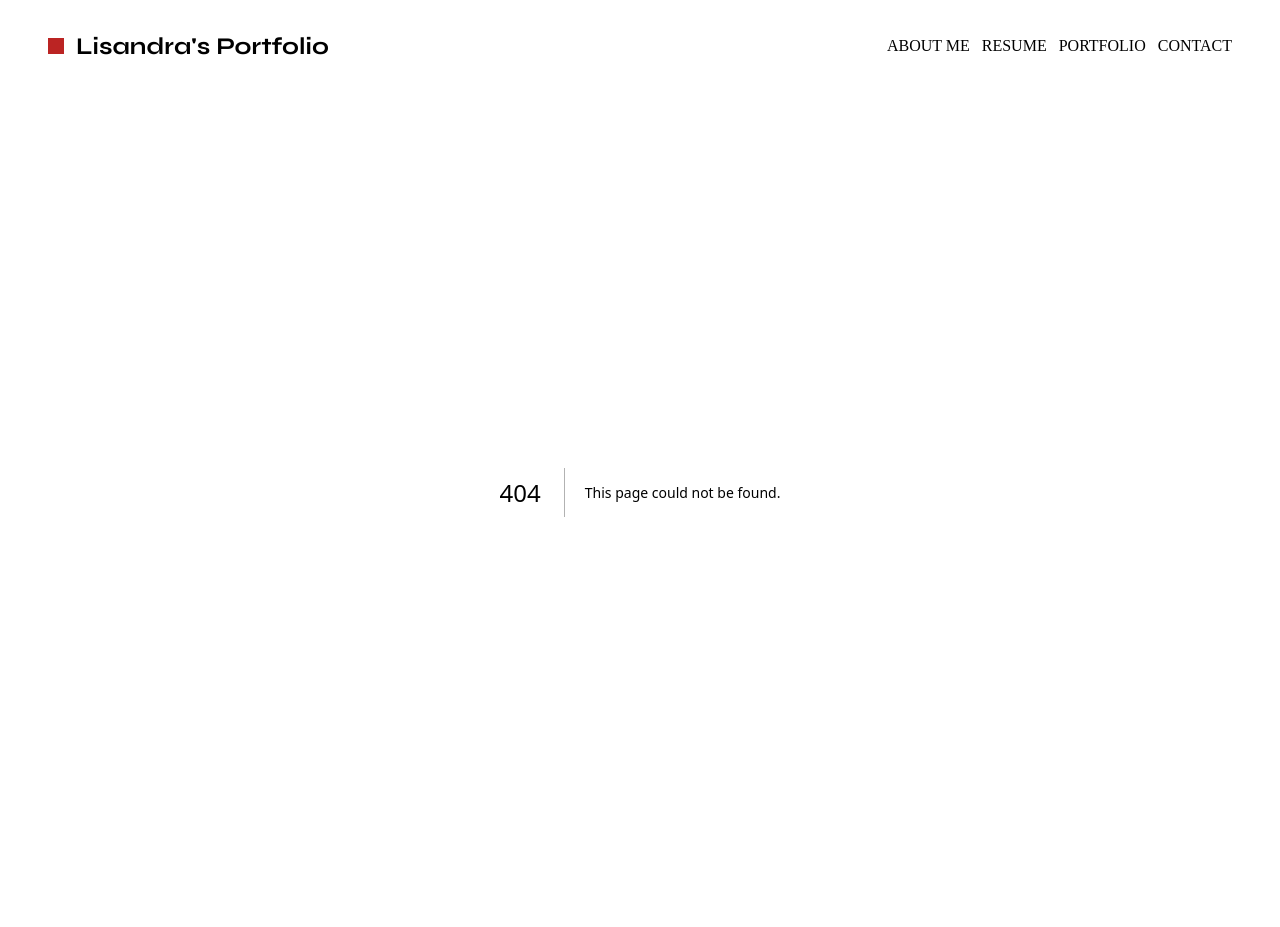
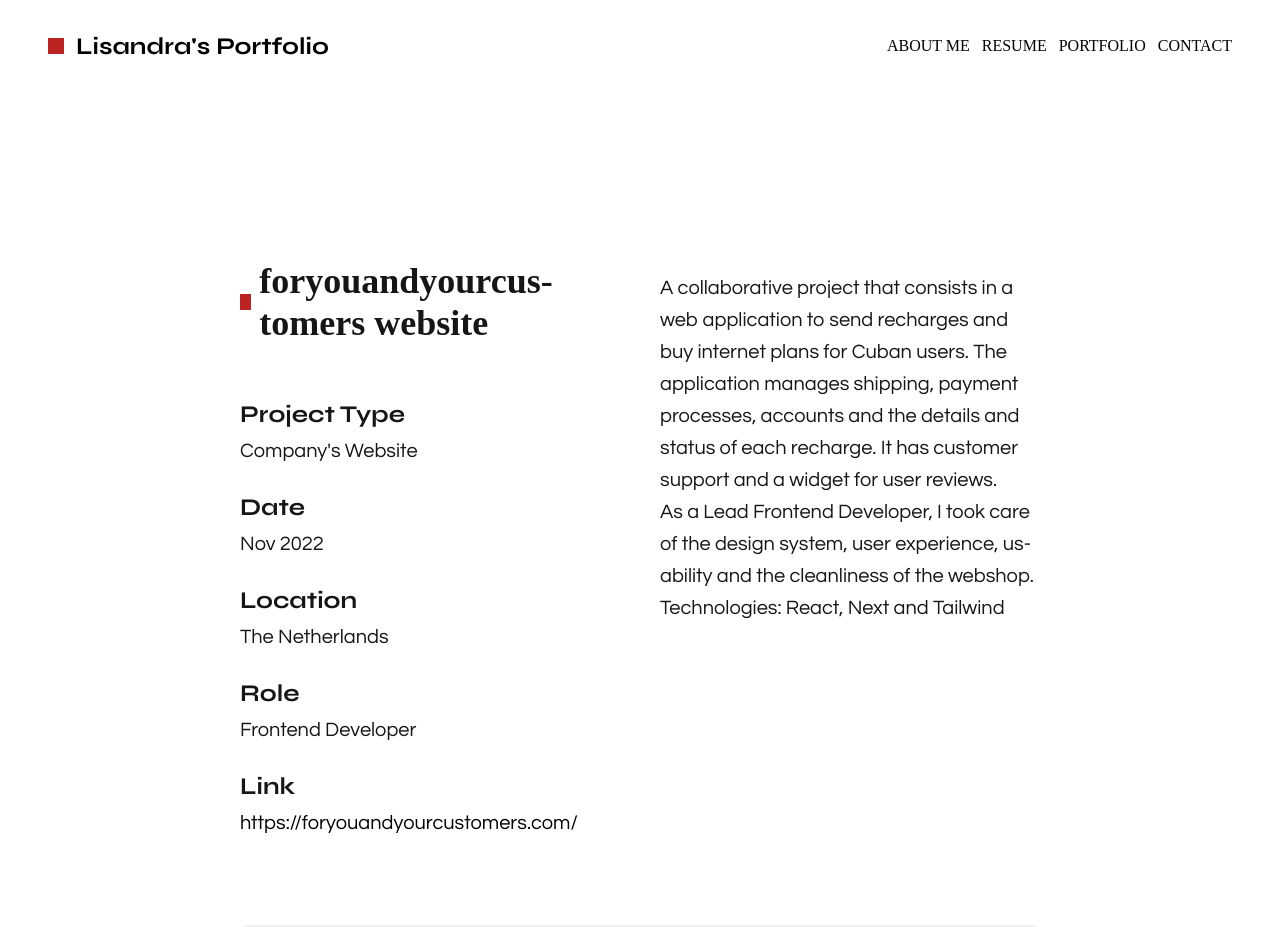
Before and after one commit to lisichaviano/portfolio-lisandra, a Next.js app: page /portfolio/foryouandyourcustomers in a window 1280 px wide. Before the commit this address had no page. Shown: the top 927 px of the page. Built offline with nearby package versions, Linux system fonts and the light colour scheme.

Commit message:
new porfolio and project page created

```diff
--- /dev/null
+++ b/src/app/portfolio/[projectName]/page.tsx
@@ -0,0 +1,123 @@
+import { projects } from "../page";
+import { PageProps } from "../../../types";
+import Link from "../../../components/Link";
+import { notFound } from "next/navigation";
+
+const ProjectPage = ({ params }: PageProps) => {
+  const { projectName } = params;
+  const project = projects.find((p) => p.path === projectName);
+
+  if (!project) {
+    return notFound();
+  }
+  const nextProject = projects[projects.indexOf(project) + 1]?.path;
+
+  const prevProject = projects[projects.indexOf(project) - 1]?.path;
+
+  return (
+    <div className="flex flex-col responsive-width">
+      <div className="flex max-md:flex-col gap-10 items-start">
+        <div className="flex flex-col md:w-1/2 gap-y-4 md:gap-y-8">
+          {/* Project Title */}
+          <div className="flex gap-2 items-center">
+            <div className="bg-firebrick w-2 h-2 md:w-4 md:h-4 overflow-hidden" />
+            <p className="text-2xl md:text-4xl my-6 font-bold">
+              {project?.title}
+            </p>
+          </div>
+          {/* Project Type */}
+          <div className="flex flex-col gap-3">
+            <span className="text-lg md:text-2xl font-bold font-syne">
+              Project Type
+            </span>
+            <span className="text-md md:text-xl font-questrial">
+              {project?.projectType}
+            </span>
+          </div>
+
+          {/* Project Date */}
+          <div className="flex flex-col gap-3">
+            <span className="text-lg md:text-2xl font-bold font-syne">
+              Date
+            </span>
+            <span className="text-md md:text-xl font-questrial">
+              {project?.date}
+            </span>
+          </div>
+
+          {/* Project Location */}
+          <div className="flex flex-col gap-3">
+            <span className="text-lg md:text-2xl font-bold font-syne">
+              Location
+            </span>
+            <span className="text-md md:text-xl font-questrial">
+              {project?.location}
+            </span>
+          </div>
+
+          {/* Project Role */}
+          <div className="flex flex-col gap-3">
+            <span className="text-lg md:text-2xl font-bold font-syne">
+              Role
+            </span>
+            <span className="text-md md:text-xl font-questrial">
+              {project?.role}
+            </span>
+          </div>
+
+          {/* Project Link */}
+          {project?.linkToWebsite && (
+            <div className="flex flex-col gap-3">
+              <span className="text-lg md:text-2xl font-bold font-syne">
+                Link
+              </span>
+              <Link
+                additionalClassNAme="text-md md:text-xl font-questrial"
+                href={project.linkToWebsite}
+              >
+                {project.linkToWebsite}
+              </Link>
+            </div>
+          )}
+        </div>
+        <div className="flex md:w-1/2">
+          <p className="font-questrial my-9 text-md md:text-xl leading-8">
+            {project?.description}
+          </p>
+        </div>
+      </div>
+      <div className="flex flex-wrap gap-16 mt-24 justify-center">
+        {project?.images.map((image) => (
+          <div className="h-[250px] md:h-[400px] shadow-xl">
+            <img
+              src={image.url}
+              alt={image.alt}
+              className="object-contain w-full h-full"
+            />
+          </div>
+        ))}
+      </div>
+
+      {/* Next and previous button */}
+      <div className="flex justify-between mt-40">
+        <Link
+          additionalClassNAme="text-xl font-questrial"
+          href={`/portfolio/${prevProject}`}
+          active={!!prevProject}
+        >
+          Previous project
+        </Link>
+
+        <Link
+          additionalClassNAme="text-xl font-questrial"
+          href={`/portfolio/${nextProject}`}
+          active={!!nextProject}
+        >
+          Next project
+        </Link>
+      </div>
+    </div>
+  );
+};
+
+export default ProjectPage;
--- a/src/app/portfolio/page.tsx
+++ b/src/app/portfolio/page.tsx
@@ -5,11 +5,23 @@ type Project = {
   description: string | JSX.Element;
   images: Image[];
   link: string;
+  date?: string;
+  role?: string;
+  location?: string;
+  linkToWebsite?: string;
+  projectType?: string;
+  path: string;
 };
 
-const projects: Project[] = [
+export const projects: Project[] = [
   {
+    path: "la-venduta",
     title: "La Venduta",
+    date: "Sep 2023",
+    role: "Lead Frontend Developer",
+    location: "The Netherlands",
+    linkToWebsite: "https://lavenduta.com/",
+    projectType: "Webshop",
     description: (
       <>
         A collaborative project that consists in a web application to send
@@ -23,7 +35,7 @@ const projects: Project[] = [
         Technologies: React, Next and Tailwind
       </>
     ),
-    link: "/la-venduta",
+    link: "/portfolio/la-venduta",
     images: [
       {
         url: "/images/v6.png",
@@ -48,7 +60,13 @@ const projects: Project[] = [
     ],
   },
   {
+    path: "foryouandyourcustomers",
     title: "foryouandyourcustomers website",
+    date: "Nov 2022",
+    role: "Frontend Developer",
+    location: "The Netherlands",
+    linkToWebsite: "https://foryouandyourcustomers.com/",
+    projectType: "Company's Website",
     description: (
       <>
         A collaborative project that consists in a web application to send
@@ -62,7 +80,7 @@ const projects: Project[] = [
         Technologies: React, Next and Tailwind
       </>
     ),
-    link: "/foryouandyourcustomers",
+    link: "/portfolio/foryouandyourcustomers",
     images: [
       {
         url: "/images/f1.png",
@@ -83,7 +101,12 @@ const projects: Project[] = [
     ],
   },
   {
+    path: "swissvolley",
     title: "SwissVolley",
+    date: "Jul 2023",
+    role: "Lead Frontend Developer",
+    location: "The Netherlands",
+    projectType: "Component Library",
     description: (
       <>
         This project was about developing a component library from the figma
@@ -98,7 +121,7 @@ const projects: Project[] = [
         app business logic and context.
       </>
     ),
-    link: "/swissvolley",
+    link: "/portfolio/swissvolley",
     images: [
       {
         url: "/images/sss7.jpg",
--- a/src/components/Header/index.tsx
+++ b/src/components/Header/index.tsx
@@ -4,7 +4,7 @@ import Link from "../Link";
 export const headerLinks = [
   { href: "/", name: "ABOUT ME" },
   { href: "/resume", name: "RESUME" },
-  { href: "/", name: "PORTFOLIO" },
+  { href: "/portfolio", name: "PORTFOLIO" },
   { href: "/contact", name: "CONTACT" },
 ];
 
--- a/src/components/Link/index.tsx
+++ b/src/components/Link/index.tsx
@@ -5,16 +5,19 @@ interface LinkProps {
   href: string;
   children: React.ReactNode;
   additionalClassNAme?: string;
+  active?: boolean;
 }
 
 const LinkElement = ({
   href,
   children,
   additionalClassNAme,
+  active = true,
   ...props
 }: LinkProps) => {
   return (
     <div className="focus:bg-transparent active:!bg-transparent">
+      {active ? (
         <Link
           href={href}
           {...props}
@@ -22,6 +25,13 @@ const LinkElement = ({
         >
           {children}
         </Link>
+      ) : (
+        <a
+          className={`text-neutral-400 cursor-not-allowed pointer-events-none ${additionalClassNAme}`}
+        >
+          {children}
+        </a>
+      )}
     </div>
   );
 };
--- /dev/null
+++ b/src/types.tsx
@@ -0,0 +1,16 @@
+export interface Params {
+  locale: string;
+  slug?: string[];
+  [key: string]: string | string[] | undefined;
+}
+
+export interface SearchParams {
+  [key: string]: string | string[] | undefined;
+}
+
+export interface PageProps {
+  params: Params;
+  searchParams: SearchParams;
+}
+
+export type LayoutProps = React.PropsWithChildren<Pick<PageProps, "params">>;
--- a/tailwind.config.js
+++ b/tailwind.config.js
@@ -31,6 +31,9 @@ module.exports = {
         linen: "#f4ece6",
         gray: "rgba(255, 255, 255, 0)",
         thistle: "#ffd1ea",
+      },
+      boxShadow: {
+        xl: "0 0 5px rgba(0, 0, 0, 0.5)",
       },
       screens: {
         // The values are "min-width", so they are the starting widths from which the style will activate
```
Lines whose indentation alone changed are shown as unchanged.
